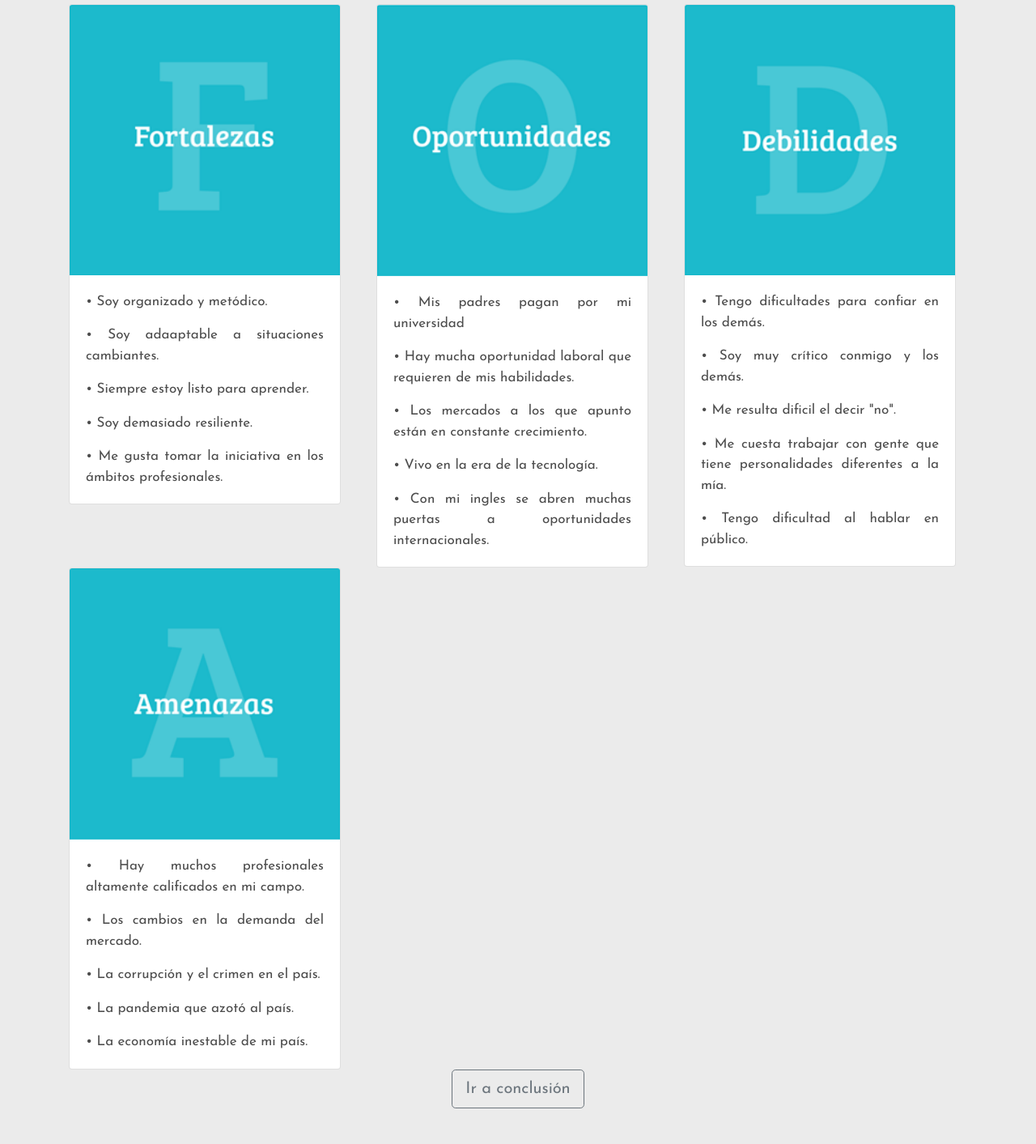
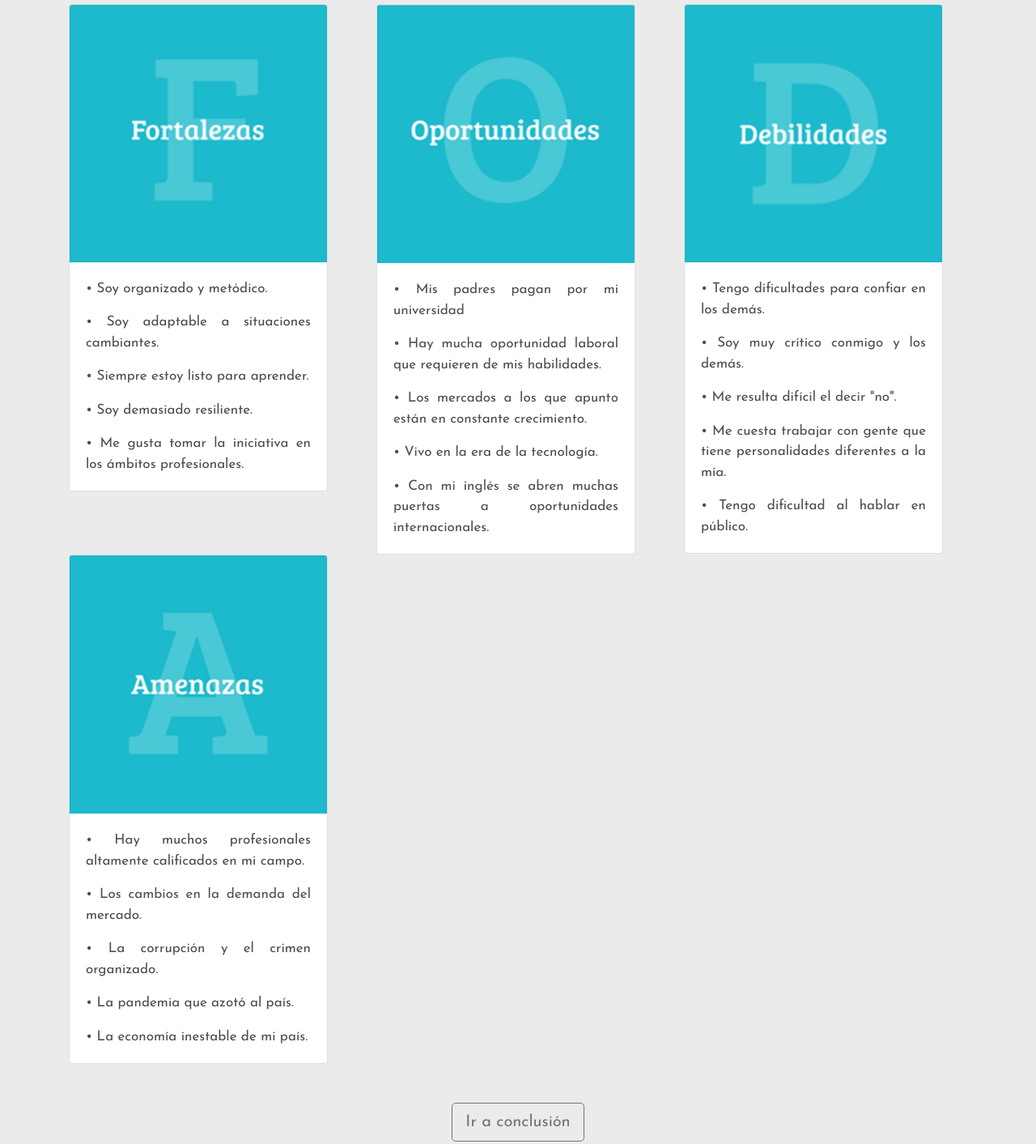
Before and after one commit to NatsumiStyles/Proyecto-de-Vida-2023, a plain HTML site: page metas.html in a window 1280 px wide. Shown: the part 2223-3636 px from the top of the page at 81% size. Drawn offline with nearby package versions, Linux system fonts and the light colour scheme.

Commit message:
Se han corregido los últimos errores ortigráficos
Cambios de palabras, signos de acentuación, etc.

```diff
--- a/metas.html
+++ b/metas.html
@@ -182,11 +182,11 @@
 
             <!--F-->
             <div class="col">
-              <div class="card" style="width: 21rem;">
+              <div class="card" style="width: 20rem;">
                 <img src="imgs/F.png" class="card-img-top" alt="Logo de F - Fortalezas">
                 <div class="card-body">
                   <p class="card-text">•  Soy organizado y metódico.</p>
-                  <p class="card-text">•  Soy adaaptable a situaciones cambiantes.</p>
+                  <p class="card-text">•  Soy adaptable a situaciones cambiantes.</p>
                   <p class="card-text">•  Siempre estoy listo para aprender.</p>
                   <p class="card-text">•  Soy demasiado resiliente.</p>
                   <p class="card-text">•  Me gusta tomar la iniciativa en los ámbitos profesionales.</p>
@@ -195,25 +195,25 @@
             </div>
             <!--O-->
             <div class="col">
-              <div class="card" style="width: 21rem;">
+              <div class="card" style="width: 20rem;">
                 <img src="imgs/O.png" class="card-img-top" alt="Logo de O - Oportunidades">
                 <div class="card-body">
                   <p class="card-text">•  Mis padres pagan por mi universidad</p>
                   <p class="card-text">•  Hay mucha oportunidad laboral que requieren de mis habilidades.</p>
                   <p class="card-text">•  Los mercados a los que apunto están en constante crecimiento.</p>
                   <p class="card-text">•  Vivo en la era de la tecnología.</p>
-                  <p class="card-text">•  Con mi ingles se abren muchas puertas a oportunidades internacionales.</p>
+                  <p class="card-text">•  Con mi inglés se abren muchas puertas a oportunidades internacionales.</p>
                 </div>
               </div>
             </div>
             <!--D-->
             <div class="col">
-              <div class="card" style="width: 21rem;">
+              <div class="card" style="width: 20rem;">
                 <img src="imgs/D.png" class="card-img-top" alt="Logo de D - Debilidades">
                 <div class="card-body">
                   <p class="card-text">•  Tengo dificultades para confiar en los demás.</p>
                   <p class="card-text">•  Soy muy crítico conmigo y los demás.</p>
-                  <p class="card-text">•  Me resulta dificil el decir "no".</p>
+                  <p class="card-text">•  Me resulta difícil el decir "no".</p>
                   <p class="card-text">•  Me cuesta trabajar con gente que tiene personalidades diferentes a la mía.</p>
                   <p class="card-text">•  Tengo dificultad al hablar en público.</p>
                 </div>
@@ -221,12 +221,12 @@
             </div>
             <!--A-->
             <div class="col">
-              <div class="card" style="width: 21rem;">
+              <div class="card" style="width: 20rem;">
                 <img src="imgs/A.png" class="card-img-top" alt="Logo de A - Amenazas">
                 <div class="card-body">
                   <p class="card-text">•  Hay muchos profesionales altamente calificados en mi campo.</p>
                   <p class="card-text">•  Los cambios en la demanda del mercado.</p>
-                  <p class="card-text">•  La corrupción y el crimen en el país.</p>
+                  <p class="card-text">•  La corrupción y el crimen organizado.</p>
                   <p class="card-text">•  La pandemia que azotó al país.</p>
                   <p class="card-text">•  La economía inestable de mi país.</p>
                 </div>
@@ -237,6 +237,7 @@
           <div class="row">
             <div class="col">
               <center>
+                <br><br>
                 <a href="conclusion.html">
                   <button type="button" class="btn btn-lg btn-outline-secondary">Ir a conclusión</button>
                 </a>
@@ -267,8 +268,6 @@
               <div class="col-3">
                  <a id="footerContent" href="https://github.com/NatsumiStyles"><p class="principal">© 2023 Richard Arizandieta </p></a>
                  <a id="footerContent" href="https://twitter.com/Natsuwumee"><p class="principal">Contacto</p></a>
-                 <p id="footerContent" class="principal">Terminos de servicio</p>
-                 <p id="footerContent" class="principal">Politica de privacidad</p>
               </div>
               <div class="col"></div>
           </div>
```
Also changed, not shown: MisVis.html (+1 -3 lines), biografía.html (+0 -2 lines), conclusion.html (+2 -4 lines), index.html (+0 -2 lines), js/timeline.js (+6 -6 lines), sobremi.html (+0 -2 lines).
